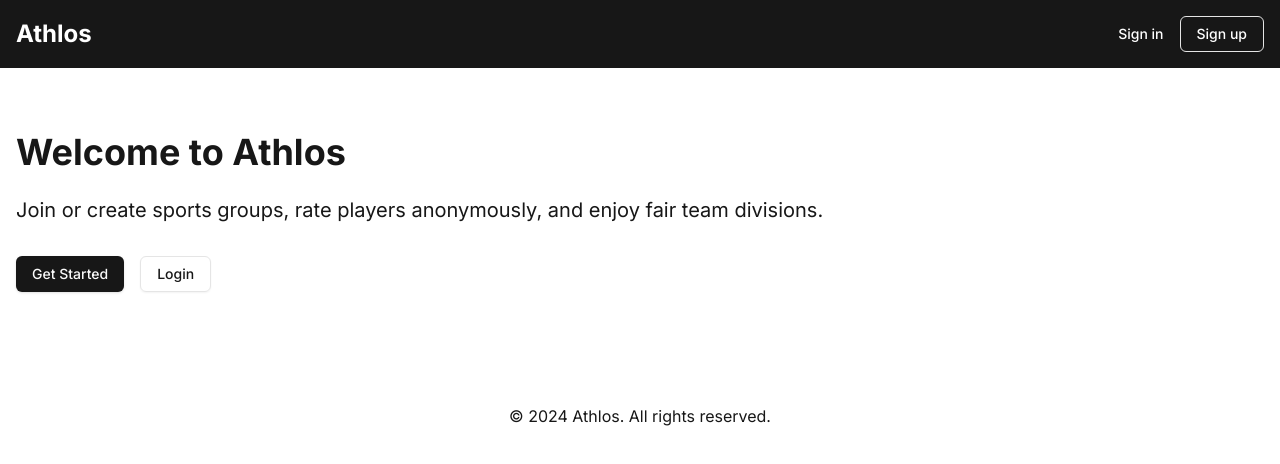
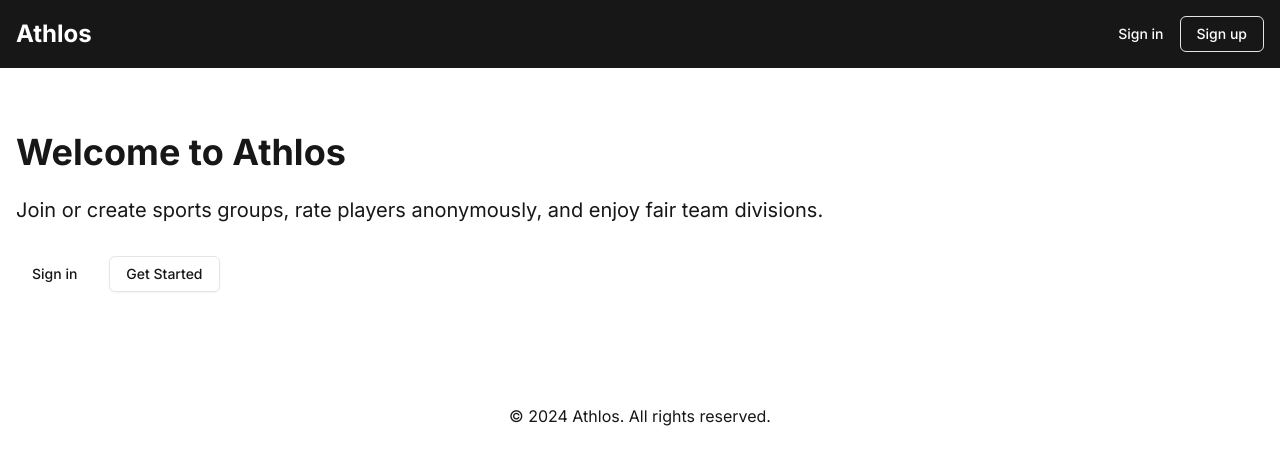
Before and after one commit to dwk601/Athlos, a Next.js app: page / in a window 1280 px wide. Shown: the top 464 px of the page. Built offline with nearby package versions, Linux system fonts and the light colour scheme.

Commit message:
Update page.tsx
Refactor sign in / sign up buttons in Home page

```diff
--- a/app/page.tsx
+++ b/app/page.tsx
@@ -1,19 +1,25 @@
-import Link from 'next/link'
-import { Button } from '@/components/ui/button'
+import { Button } from "@/components/ui/button";
+import {
+  LoginLink,
+  RegisterLink,
+} from "@kinde-oss/kinde-auth-nextjs/components";
 
 export default function Home() {
   return (
     <div className="container mx-auto px-4 py-16">
       <h1 className="text-4xl font-bold mb-6">Welcome to Athlos</h1>
-      <p className="text-xl mb-8">Join or create sports groups, rate players anonymously, and enjoy fair team divisions.</p>
+      <p className="text-xl mb-8">
+        Join or create sports groups, rate players anonymously, and enjoy fair
+        team divisions.
+      </p>
       <div className="space-x-4">
-        <Button asChild>
-          <Link href="/signup">Get Started</Link>
+        <Button variant="ghost" asChild>
+          <LoginLink>Sign in</LoginLink>
         </Button>
         <Button variant="outline" asChild>
-          <Link href="/login">Login</Link>
+          <RegisterLink>Get Started</RegisterLink>
         </Button>
       </div>
     </div>
-  )
+  );
 }
```
